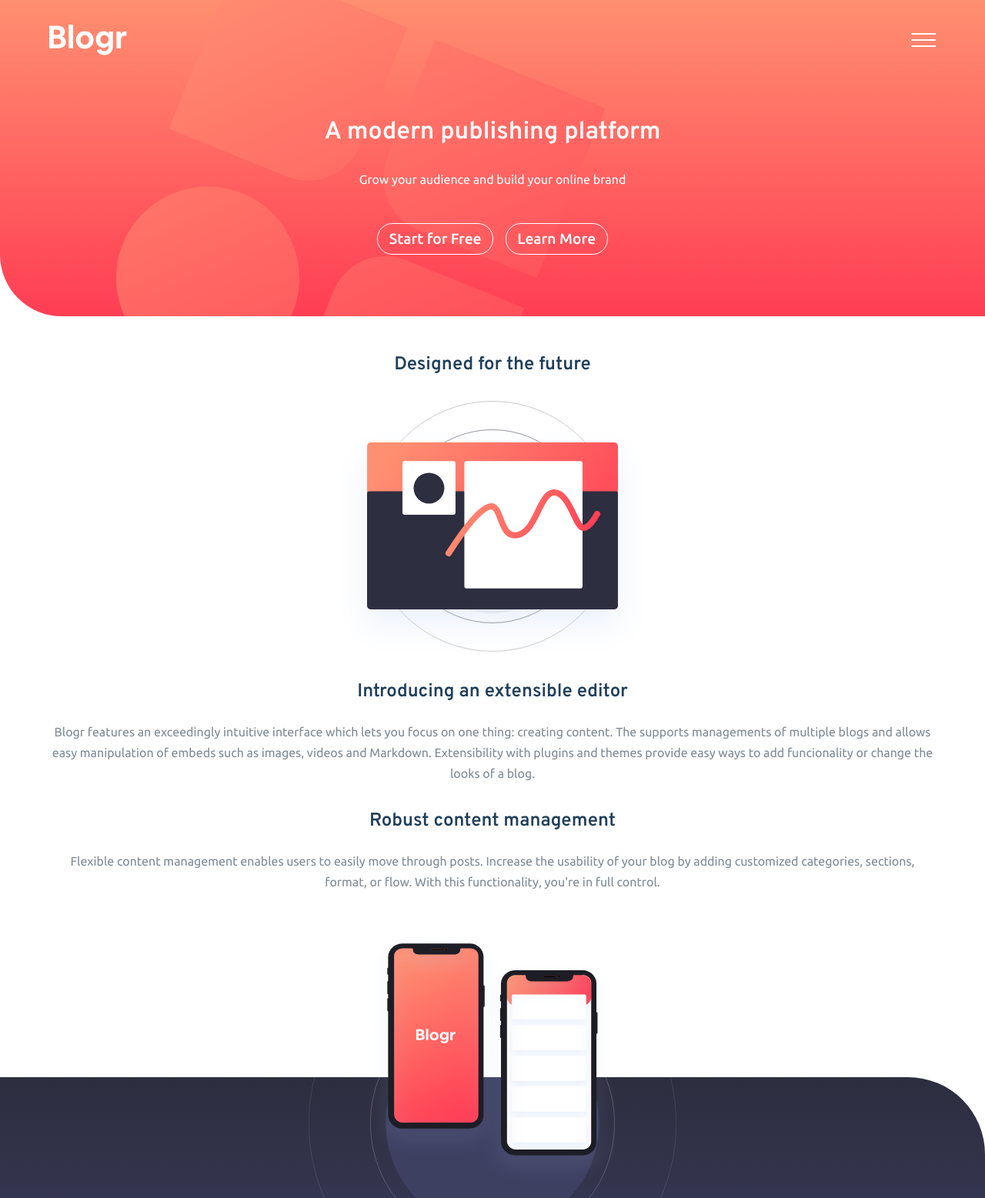
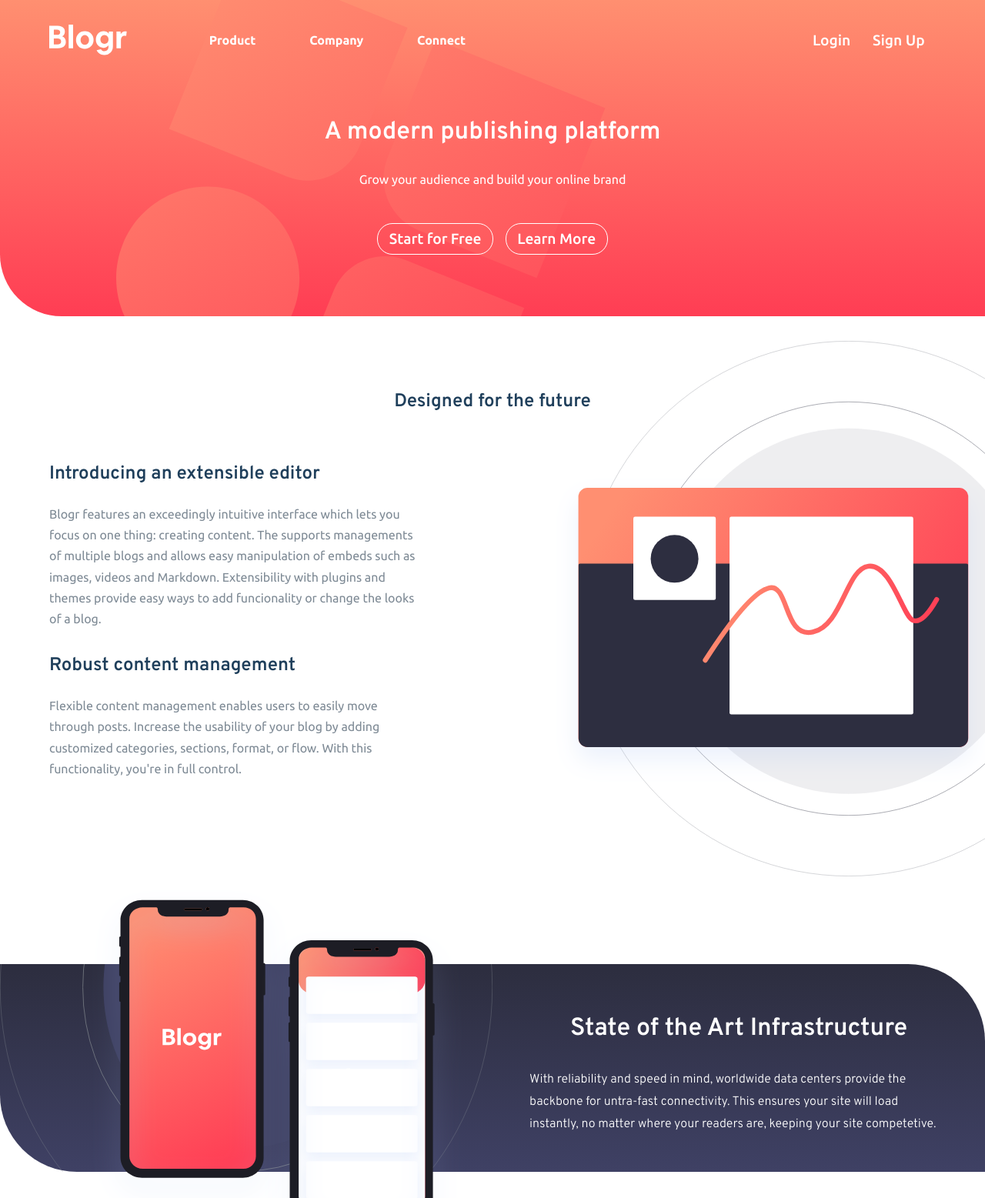
Before and after one commit to KjROX/Blogr, a plain HTML site: page index.html in a window 1280 px wide. Shown: the top 1557 px of the page at 77% size. Drawn offline with Linux system fonts and the light colour scheme.

Commit message:
desktop design completed

```diff
--- a/index.html
+++ b/index.html
@@ -15,8 +15,29 @@
 <body>
     <header>
         <nav>
-            <img src="./images/logo.svg" alt="">
-            <img src="./images/icon-hamburger.svg" alt="">
+            <img src="./images/logo.svg" alt="" class="logo1">
+            <div class="nav-links">
+                <img src="./images/logo.svg" alt="">
+                <div class="wrapper2">
+                    <div class="link1 link">
+                        <h4>Product</h4>
+
+                    </div>
+                    <div class="link2 link">
+                        <h4>Company</h4>
+
+                    </div>
+                    <div class="link3 link">
+                        <h4>Connect</h4>
+
+                    </div>
+                </div>
+            </div>
+            <img src="./images/icon-hamburger.svg" alt="" class="hamburger">
+            <div class="login buttons">
+                <button>Login</button>
+                <button>Sign Up</button>
+            </div>
         </nav>
         <section class="hero">
             <h1>A modern publishing platform</h1>
@@ -34,7 +55,8 @@
 
             <div class="wrapper">
                 <div class="photo">
-                    <img src="./images/illustration-editor-mobile.svg" alt="">
+                    <img src="./images/illustration-editor-mobile.svg" alt="" class="illustration-editor-mobile">
+                    <img src="./images/illustration-editor-desktop.svg" alt="" class="illustration-editor-desktop">
                 </div>
                 <div class="description">
                     <div class="introducing-an-extensible-editor">
@@ -75,9 +97,10 @@
         </section>
         <section class="laptop">
             <div class="photo laptop-image">
-                <img src="./images/illustration-laptop-mobile.svg" alt="">
+                <img src="./images/illustration-laptop-mobile.svg" alt="" class="illustration-laptop-mobile">
+                <img src="./images/illustration-laptop-desktop.svg" alt="" class="illustration-laptop-desktop">
             </div>
-            <div class="description">
+            <div class="description description1">
                 <div class="first-part introducing-an-extensible-editor">
                     <h3>Free, open, simple</h3>
                     <p>Blogr is a free and open source application backed by a large community of helpful developers. It
--- a/style.css
+++ b/style.css
@@ -20,6 +20,12 @@ nav {
   justify-content: space-between;
   position: relative;
   z-index: 10;
+}
+.nav-links {
+  display: none;
+}
+.login.buttons {
+  display: none;
 }
 .hero {
   margin: 3rem 2rem;
@@ -78,6 +84,7 @@ nav {
 main {
   min-height: 100vh;
   padding: 3rem 0rem;
+  overflow: hidden;
 }
 .heading {
   font-family: "Overpass", sans-serif;
@@ -99,6 +106,9 @@ main {
   display: flex;
   justify-content: center;
   align-items: center;
+}
+.illustration-editor-desktop {
+  display: none;
 }
 .description {
   width: 90%;
@@ -159,7 +169,7 @@ main {
 }
 .section-image img {
   position: absolute;
-  height: 30rem;
+  height: 25rem;
   max-width: 100%;
   top: -180px;
 }
@@ -198,6 +208,9 @@ main {
   top: -185px;
   height: 20rem;
   width: 20rem;
+}
+.illustration-laptop-desktop {
+  display: none;
 }
 .photo.laptop-image {
   margin-top: 3rem;
@@ -238,3 +251,117 @@ footer {
   font-family: "Ubuntu", sans-serif;
   color: hsl(240, 2%, 79%);
 }
+@media (min-width: 809px) {
+  .nav-links {
+    display: flex;
+    width: 50%;
+    align-items: center;
+    justify-content: space-between;
+    /* border: 2px solid black; */
+  }
+  .wrapper2 {
+    width: 70%;
+    display: flex;
+    align-items: center;
+    justify-content: space-around;
+  }
+  .link h4 {
+    font-family: "Ubuntu", sans-serif;
+    color: white;
+    font-size: 1rem;
+  }
+  .hamburger,
+  .logo1 {
+    display: none;
+  }
+  .login.buttons {
+    display: flex;
+  }
+  .login.buttons button {
+    border: none;
+  }
+  .designed-for-the-future {
+    margin-top: 3rem;
+  }
+  .wrapper {
+    display: flex;
+    flex-direction: row-reverse;
+    margin-left: 5%;
+    /* overflow: hidden; */
+  }
+  .photo {
+    width: 60%;
+    justify-content: flex-end;
+    position: relative;
+  }
+  .illustration-editor-desktop {
+    display: block;
+    width: 100%;
+    position: absolute;
+    right: -170px;
+  }
+  .illustration-editor-mobile {
+    display: none;
+  }
+  .description {
+    width: 40%;
+    text-align: left;
+  }
+  .state-of-art-interaction {
+    padding-bottom: 0;
+  }
+  .wrapper1 {
+    display: flex;
+    width: 100%;
+  }
+  .section-image {
+    width: 50%;
+  }
+  .section-image img {
+    height: 45rem;
+    top: -440px;
+  }
+  .section-intro {
+    width: 50%;
+    text-align: left;
+    padding: 2rem;
+  }
+  .phones-image img {
+    left: 120px;
+    top: -100px;
+    height: 30rem;
+    width: 30rem;
+  }
+  .laptop {
+    display: flex;
+    margin-top: 5rem;
+    position: relative;
+    margin-bottom: 15rem;
+  }
+  .illustration-laptop-mobile {
+    display: none;
+  }
+  .illustration-laptop-desktop {
+    display: flex;
+  }
+  .description1 {
+    padding: 3rem 2rem 3rem 2rem;
+    margin-right: 5rem;
+  }
+  .photo.laptop-image {
+    margin-top: 0;
+    overflow: visible;
+  }
+  .photo.laptop-image img {
+    width: 100%;
+    position: absolute;
+    left: -195px;
+    top: 0;
+  }
+  footer {
+    flex-direction: row;
+    justify-content: space-around;
+    align-items: flex-start;
+    padding-top: 5rem;
+  }
+}
```
